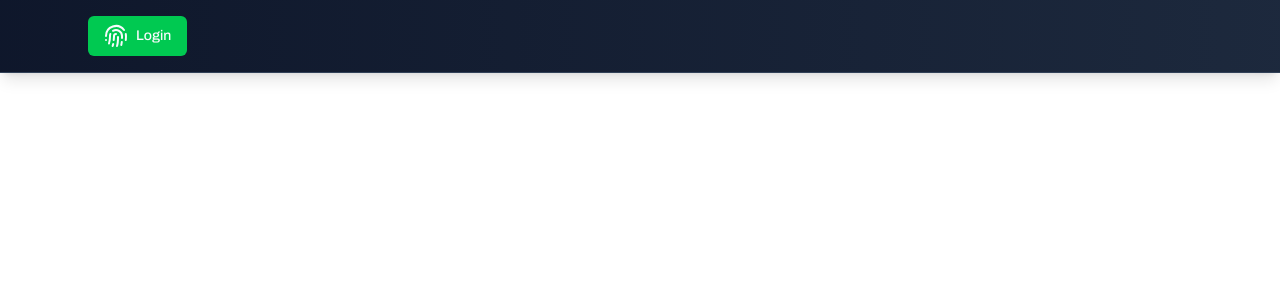
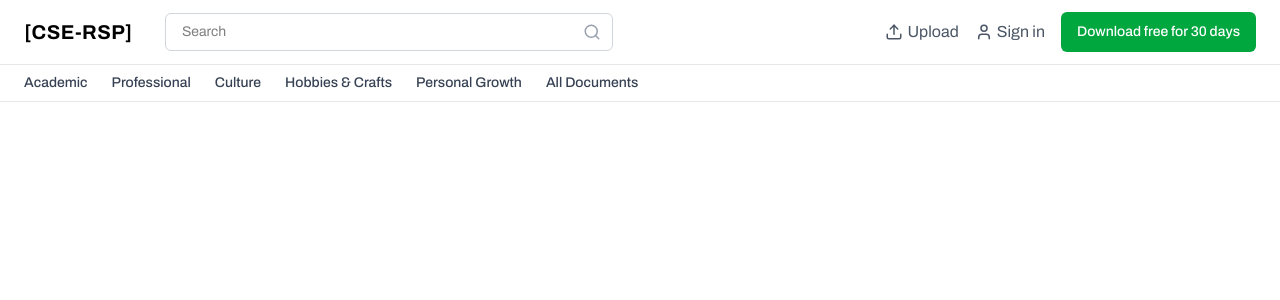
Before and after one commit to anas20023/System-Analysis-Design-Project, a React (Vite) app in the folder FrontEnd/: page / in a window 1280 px wide. Shown: the top 300 px of the page. Built offline with nearby package versions, Linux system fonts and the light colour scheme.

Commit message:
Fixing Navbar

```diff
--- a/FrontEnd/src/Components/Nabvar.jsx
+++ b/FrontEnd/src/Components/Nabvar.jsx
@@ -1,22 +1,80 @@
-import { Menu, X, ArrowRight, Upload, Download, Fingerprint, BookOpen } from "lucide-react";
+import { useState } from "react";
+import { Link } from "react-router-dom";
+import { Search, Upload, User, LogOut } from "lucide-react";
 import Button from "../../components/button";
-import { Link } from "react-router-dom";
 import { isTokenValid } from "../utils/auth";
+
 const Navbar = ({ onLogout }) => {
+  const [query, setQuery] = useState("");
+
   return (
-    <div className="flex justify-center items-center w-full bg-gradient-to-r from-slate-900 to-slate-800 shadow-lg border-b border-slate-700">
-      <nav className="max-w-6xl w-full px-6 py-4 flex items-center justify-between">
-        {isTokenValid() ?
-          <Button onClick={onLogout} variant="destructive" iconLeft={<Fingerprint />}>
-            Logout
+    <header className="w-full border-b border-gray-200 bg-white font-[archivo]">
+      {/* Top Nav */}
+      <div className="max-w-7xl mx-auto px-6 py-3 flex items-center justify-between">
+        {/* Logo placeholder */}
+        <Link to="/" className="text-xl font-bold tracking-wide">
+          [CSE-RSP]
+        </Link>
+
+        {/* Search Bar */}
+        <div className="flex-1 mx-8">
+          <div className="relative w-full max-w-md">
+            <input
+              type="text"
+              value={query}
+              onChange={(e) => setQuery(e.target.value)}
+              placeholder="Search"
+              className="w-full rounded-md border border-gray-300 px-4 py-2 pr-10 text-sm focus:outline-none focus:ring-2 focus:ring-blue-500"
+            />
+            <Search
+              size={18}
+              className="absolute right-3 top-2.5 text-gray-400"
+            />
+          </div>
+        </div>
+
+        {/* Right side: Upload + Auth */}
+        <div className="flex items-center space-x-4">
+          <Link to="/upload" className="flex items-center text-gray-600 hover:text-gray-900">
+            <Upload size={18} className="mr-1" /> Upload
+          </Link>
+
+          {isTokenValid() ? (
+            <>
+              <Link to="/profile">
+                <User size={22} className="text-gray-600 hover:text-gray-900" />
+              </Link>
+              <button
+                onClick={onLogout}
+                className="flex items-center text-red-500 hover:text-red-700"
+              >
+                <LogOut size={18} className="mr-1" /> Logout
+              </button>
+            </>
+          ) : (
+            <Link to="/auth/login" className="flex items-center text-gray-600 hover:text-gray-900">
+              <User size={18} className="mr-1" /> Sign in
+            </Link>
+          )}
+
+          <Button className="bg-green-600 hover:bg-green-700 text-white">
+            Download free for 30 days
           </Button>
-          : <Link to="/auth/login">
-            <Button className="bg-green-500 dark:bg-green-500 dark:text-white dark:hover:bg-green-800" variant="default" iconLeft={<Fingerprint />}>
-              Login
-            </Button>
-          </Link>}
-      </nav>
-    </div>
+        </div>
+      </div>
+
+      {/* Bottom Nav */}
+      <div className="border-t border-gray-200 bg-white">
+        <div className="max-w-7xl mx-auto px-6 py-2 flex space-x-6 text-sm font-medium text-gray-700">
+          <Link to="/academic" className="hover:text-black">Academic</Link>
+          <Link to="/professional" className="hover:text-black">Professional</Link>
+          <Link to="/culture" className="hover:text-black">Culture</Link>
+          <Link to="/hobbies" className="hover:text-black">Hobbies & Crafts</Link>
+          <Link to="/growth" className="hover:text-black">Personal Growth</Link>
+          <Link to="/all" className="hover:text-black">All Documents</Link>
+        </div>
+      </div>
+    </header>
   );
 };
 
```
